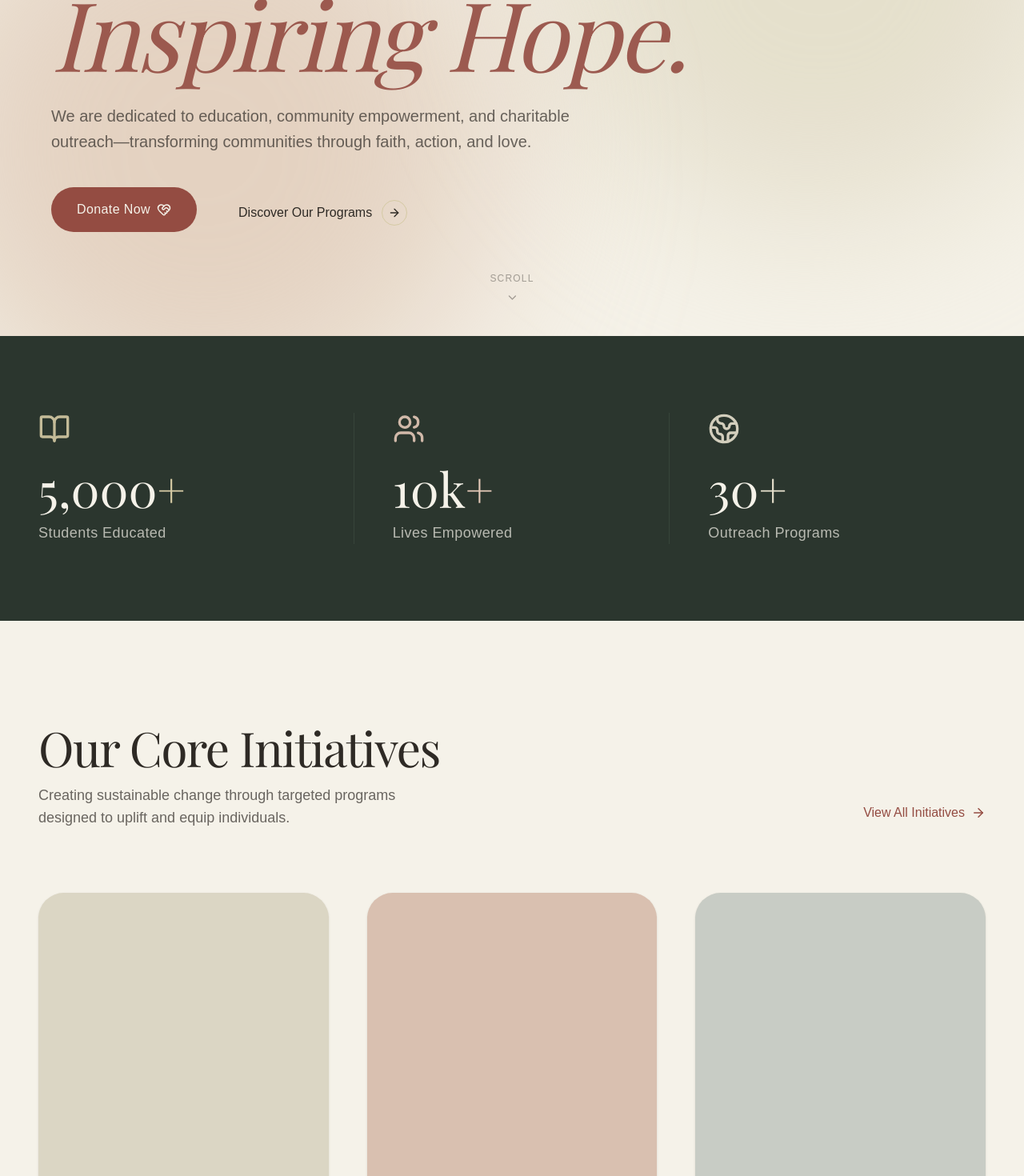
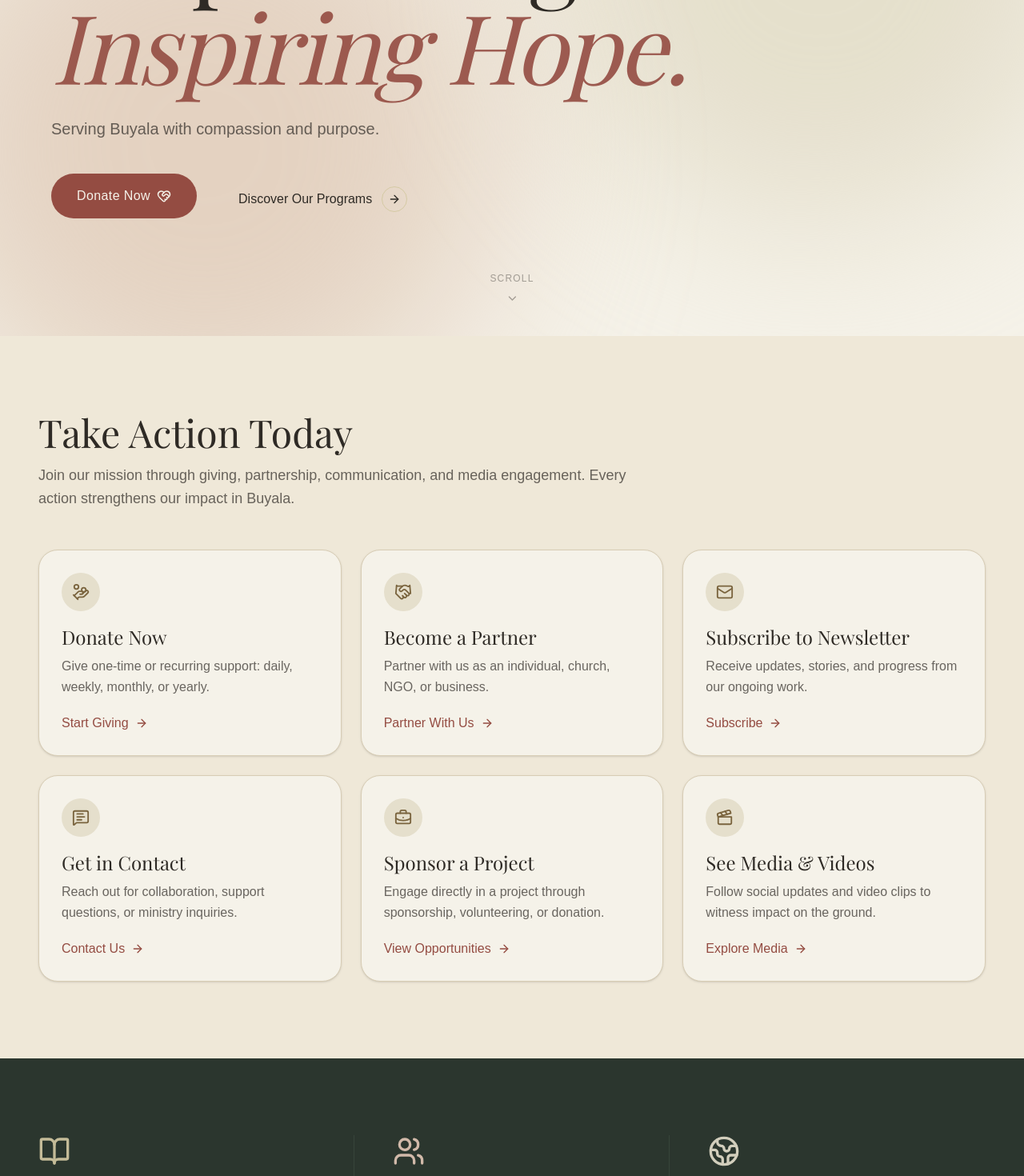
Before and after one commit to balirwaalvin/bless-to-bless-ministries, a Next.js app: page / in a window 1280 px wide. Shown: the part 380-1850 px from the top of the page at 80% size. Built offline with nearby package versions, Linux system fonts and the light colour scheme; a web font is replaced by a local one.

Commit message:
Add executive CTAs with deep links and social metadata

```diff
--- a/src/app/get-involved/page.tsx
+++ b/src/app/get-involved/page.tsx
@@ -1,6 +1,7 @@
 "use client";
 
 import { motion } from "framer-motion";
+import Link from "next/link";
 import { HeartHandshake, UserPlus, HandCoins } from "lucide-react";
 
 export default function GetInvolvedPage() {
@@ -31,6 +32,7 @@ export default function GetInvolvedPage() {
             whileInView={{ opacity: 1, y: 0 }}
             viewport={{ once: true }}
             className="bg-[#2B362E] text-[#F5F2E9] p-10 rounded-[2rem] flex flex-col items-center text-center"
+            id="donate"
           >
             <div className="w-20 h-20 rounded-full bg-[#3C4A3E] flex items-center justify-center mb-8">
               <HandCoins size={36} className="text-[#E3C8B7]" />
@@ -39,9 +41,9 @@ export default function GetInvolvedPage() {
             <p className="font-light text-[#F5F2E9]/70 mb-8 flex-grow">
               Your financial support directly fuels our education and basic needs programs on the ground.
             </p>
-            <button className="w-full py-4 bg-[#944C42] hover:bg-[#7A3E35] rounded-xl font-medium transition-colors">
+            <Link href="/contact" className="w-full py-4 bg-[#944C42] hover:bg-[#7A3E35] rounded-xl font-medium transition-colors">
               Give Today
-            </button>
+            </Link>
           </motion.div>
 
           {/* Volunteer */}
@@ -51,17 +53,18 @@ export default function GetInvolvedPage() {
             viewport={{ once: true }}
             transition={{ delay: 0.1 }}
             className="bg-[#E5DFCC] text-[#2E2A25] p-10 rounded-[2rem] flex flex-col items-center text-center"
+            id="sponsor"
           >
             <div className="w-20 h-20 rounded-full bg-[#D5CAA4] flex items-center justify-center mb-8">
               <UserPlus size={36} className="text-[#7A643E]" />
             </div>
-            <h3 className="text-3xl font-serif mb-4">Volunteer</h3>
+            <h3 className="text-3xl font-serif mb-4">Volunteer & Sponsor</h3>
             <p className="font-light text-[#2E2A25]/70 mb-8 flex-grow">
-              Join us on the ground or digitally. We are always looking for passionate individuals to serve.
+              Join us on the ground or sponsor a focused initiative to expand our impact.
             </p>
-            <button className="w-full py-4 bg-[#2E2A25] text-[#F5F2E9] hover:bg-[#3C4A3E] rounded-xl font-medium transition-colors">
-              Apply to Volunteer
-            </button>
+            <Link href="/contact" className="w-full py-4 bg-[#2E2A25] text-[#F5F2E9] hover:bg-[#3C4A3E] rounded-xl font-medium transition-colors">
+              Sponsor or Volunteer
+            </Link>
           </motion.div>
 
           {/* Partner */}
@@ -71,6 +74,7 @@ export default function GetInvolvedPage() {
             viewport={{ once: true }}
             transition={{ delay: 0.2 }}
             className="bg-[#E3C8B7] text-[#2E2A25] p-10 rounded-[2rem] flex flex-col items-center text-center"
+            id="partner"
           >
             <div className="w-20 h-20 rounded-full bg-[#D4A385] flex items-center justify-center mb-8">
               <HeartHandshake size={36} className="text-[#944C42]" />
@@ -79,9 +83,9 @@ export default function GetInvolvedPage() {
             <p className="font-light text-[#2E2A25]/70 mb-8 flex-grow">
               Are you a church, corporation, or community group? Let&apos;s amplify our impact together.
             </p>
-            <button className="w-full py-4 border border-[#2E2A25] hover:bg-[#2E2A25] hover:text-[#F5F2E9] rounded-xl font-medium transition-colors">
+            <Link href="/contact" className="w-full py-4 border border-[#2E2A25] hover:bg-[#2E2A25] hover:text-[#F5F2E9] rounded-xl font-medium transition-colors">
               Become a Partner
-            </button>
+            </Link>
           </motion.div>
 
         </div>
--- a/src/app/layout.tsx
+++ b/src/app/layout.tsx
@@ -19,9 +19,23 @@ const geistMono = Geist_Mono({
   subsets: ["latin"],
 });
 
+const siteTitle = "Bless to Bless Ministries";
+const siteDescription = "Serving Buyala with compassion and purpose.";
+
 export const metadata: Metadata = {
-  title: "Bless to Bless Ministries",
-  description: "Empowering Lives, Inspiring Hope. Education, Community, and Charity.",
+  title: siteTitle,
+  description: siteDescription,
+  openGraph: {
+    title: siteTitle,
+    description: siteDescription,
+    siteName: siteTitle,
+    type: "website",
+  },
+  twitter: {
+    card: "summary",
+    title: siteTitle,
+    description: siteDescription,
+  },
 };
 
 export default function RootLayout({
@@ -30,8 +44,8 @@ export default function RootLayout({
   children: React.ReactNode;
 }>) {
   return (
-    <html lang="en">
-      <body className={`${geistSans.variable} ${geistMono.variable} ${playfair.variable} antialiased min-h-screen flex flex-col bg-[var(--background)] text-[var(--foreground)]`}>
+    <html lang="en" suppressHydrationWarning>
+      <body suppressHydrationWarning className={`${geistSans.variable} ${geistMono.variable} ${playfair.variable} antialiased min-h-screen flex flex-col bg-[var(--background)] text-[var(--foreground)]`}>
         <Navbar />
         <div className="flex-1">
           {children}
--- a/src/app/page.tsx
+++ b/src/app/page.tsx
@@ -1,12 +1,11 @@
 "use client";
 
-import { motion } from "framer-motion";
-import { ArrowRight, HeartHandshake, BookOpen, Users, Globe2, ChevronDown } from "lucide-react";
+import { motion, type Variants } from "framer-motion";
+import { ArrowRight, HeartHandshake, BookOpen, Users, Globe2, ChevronDown, HandCoins, Handshake, Mail, MessageSquareText, BriefcaseBusiness, Clapperboard } from "lucide-react";
 import Link from "next/link";
-import Image from "next/image";
 
 // Animation Variants
-const fadeInUp = {
+const fadeInUp: Variants = {
   hidden: { opacity: 0, y: 30 },
   visible: { opacity: 1, y: 0, transition: { duration: 0.8, ease: [0.22, 1, 0.36, 1] } }
 };
@@ -70,7 +69,7 @@ export default function Home() {
 
           <motion.div variants={fadeInUp} className="max-w-2xl">
             <p className="text-lg sm:text-xl text-[#2E2A25]/70 font-light mb-10 leading-relaxed">
-              We are dedicated to education, community empowerment, and charitable outreach—transforming communities through faith, action, and love.
+              Serving Buyala with compassion and purpose.
             </p>
           </motion.div>
 
@@ -108,7 +107,96 @@ export default function Home() {
         </motion.div>
       </section>
 
-      {/* 2. IMPACT STATISTICS SECTION */}
+      {/* 2. PRIMARY ACTIONS SECTION */}
+      <section className="py-24 bg-[#EFE8D8] relative z-20">
+        <div className="max-w-7xl mx-auto px-6 lg:px-12">
+          <motion.div
+            initial={{ opacity: 0, y: 30 }}
+            whileInView={{ opacity: 1, y: 0 }}
+            viewport={{ once: true, margin: "-100px" }}
+            transition={{ duration: 0.7 }}
+            className="mb-12"
+          >
+            <h2 className="text-4xl md:text-5xl font-serif text-[#2E2A25] mb-4">Take Action Today</h2>
+            <p className="text-[#2E2A25]/70 max-w-3xl text-lg font-light leading-relaxed">
+              Join our mission through giving, partnership, communication, and media engagement. Every action strengthens our impact in Buyala.
+            </p>
+          </motion.div>
+
+          <div className="grid grid-cols-1 md:grid-cols-2 lg:grid-cols-3 gap-6">
+            {[
+              {
+                title: "Donate Now",
+                desc: "Give one-time or recurring support: daily, weekly, monthly, or yearly.",
+                href: "/get-involved#donate",
+                cta: "Start Giving",
+                icon: HandCoins,
+              },
+              {
+                title: "Become a Partner",
+                desc: "Partner with us as an individual, church, NGO, or business.",
+                href: "/get-involved#partner",
+                cta: "Partner With Us",
+                icon: Handshake,
+              },
+              {
+                title: "Subscribe to Newsletter",
+                desc: "Receive updates, stories, and progress from our ongoing work.",
+                href: "/contact",
+                cta: "Subscribe",
+                icon: Mail,
+              },
+              {
+                title: "Get in Contact",
+                desc: "Reach out for collaboration, support questions, or ministry inquiries.",
+                href: "/contact",
+                cta: "Contact Us",
+                icon: MessageSquareText,
+              },
+              {
+                title: "Sponsor a Project",
+                desc: "Engage directly in a project through sponsorship, volunteering, or donation.",
+                href: "/get-involved#sponsor",
+                cta: "View Opportunities",
+                icon: BriefcaseBusiness,
+              },
+              {
+                title: "See Media & Videos",
+                desc: "Follow social updates and video clips to witness impact on the ground.",
+                href: "/media",
+                cta: "Explore Media",
+                icon: Clapperboard,
+              },
+            ].map((action, idx) => {
+              const Icon = action.icon;
+              return (
+                <motion.div
+                  key={action.title}
+                  initial={{ opacity: 0, y: 30 }}
+                  whileInView={{ opacity: 1, y: 0 }}
+                  viewport={{ once: true, margin: "-60px" }}
+                  transition={{ delay: idx * 0.06, duration: 0.5 }}
+                  className="bg-[#F5F2E9] rounded-3xl p-7 border border-[#D8CDB5] shadow-sm"
+                >
+                  <div className="w-12 h-12 rounded-full bg-[#E5DFCC] text-[#7A643E] flex items-center justify-center mb-4">
+                    <Icon size={22} />
+                  </div>
+                  <h3 className="text-2xl font-serif text-[#2E2A25] mb-2">{action.title}</h3>
+                  <p className="text-[#2E2A25]/70 font-light mb-5 leading-relaxed">{action.desc}</p>
+                  <Link
+                    href={action.href}
+                    className="inline-flex items-center gap-2 text-[#944C42] hover:text-[#7A3E35] font-medium transition-colors"
+                  >
+                    {action.cta} <ArrowRight size={16} />
+                  </Link>
+                </motion.div>
+              );
+            })}
+          </div>
+        </div>
+      </section>
+
+      {/* 3. IMPACT STATISTICS SECTION */}
       <section className="py-24 bg-[#2B362E] text-[#F5F2E9] relative z-20">
         <div className="max-w-7xl mx-auto px-6 lg:px-12">
           <motion.div
@@ -142,7 +230,7 @@ export default function Home() {
         </div>
       </section>
 
-      {/* 3. PROGRAMS HIGHLIGHT SECTION (Editorial Style) */}
+      {/* 4. PROGRAMS HIGHLIGHT SECTION (Editorial Style) */}
       <section className="py-32 relative bg-[#F5F2E9]">
         <div className="max-w-7xl mx-auto px-6 lg:px-12">
 
@@ -214,7 +302,7 @@ export default function Home() {
         </div>
       </section>
 
-      {/* 4. DONATION CTA SECTION */}
+      {/* 5. DONATION CTA SECTION */}
       <section className="py-24 bg-[#E3C8B7] relative overflow-hidden">
         <div className="absolute inset-0 opacity-10 bg-[url('https://www.transparenttextures.com/patterns/cubes.png')] mix-blend-overlay"></div>
         <div className="max-w-4xl mx-auto px-6 lg:px-12 text-center relative z-10">
```
